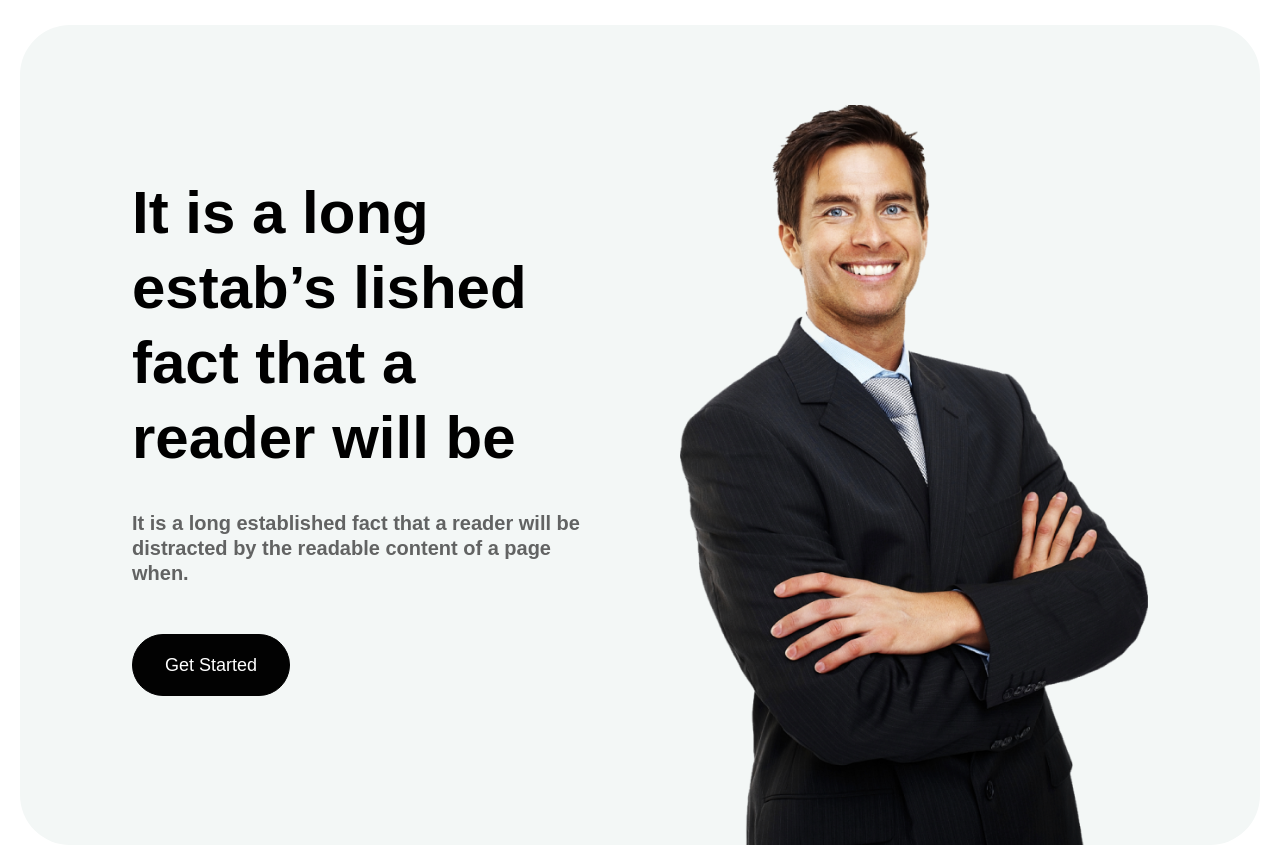
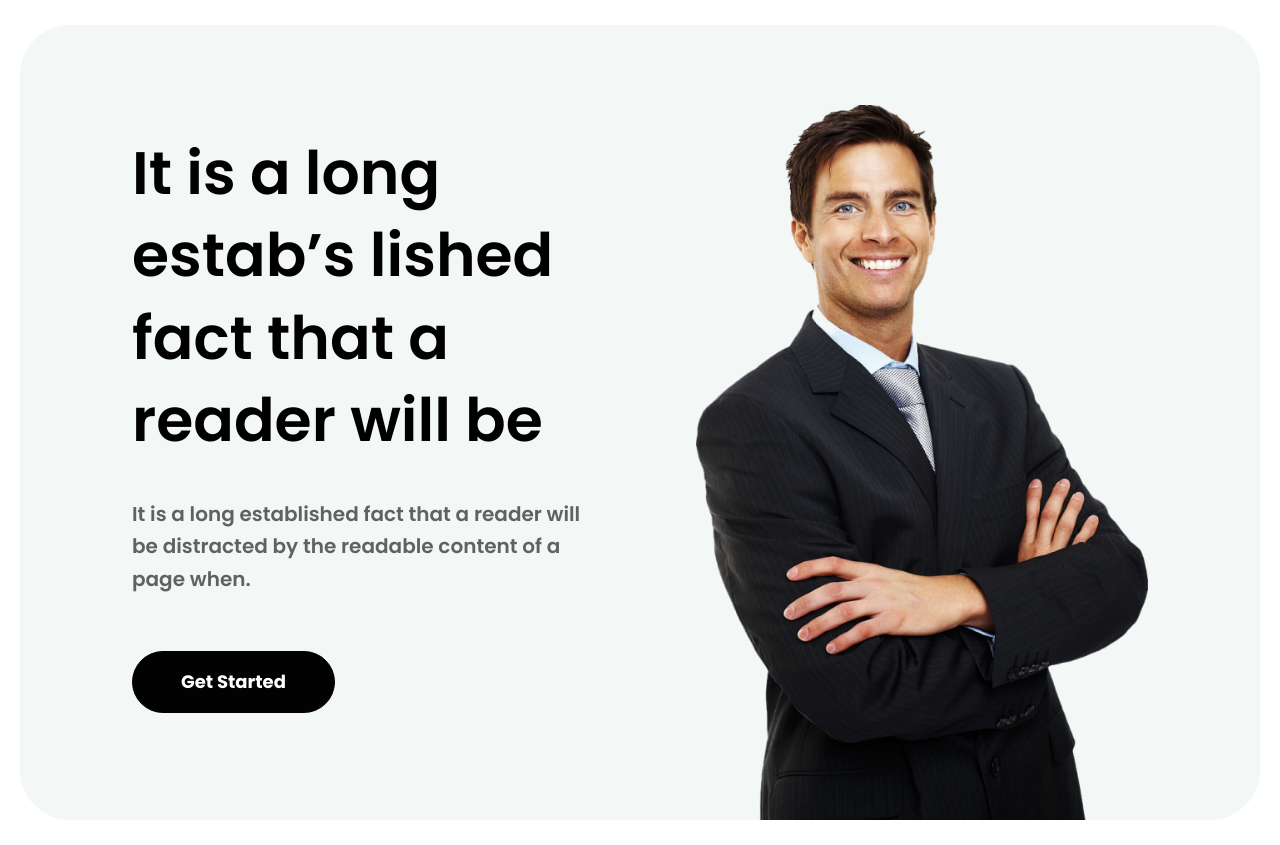
Before and after one commit to tomal223/100-section-projects, a website: page section-1/index.html in a window 1280 px wide. Shown: the part 93-938 px from the top of the page. After the commit the page ends 913 px from the top, so only its background shows below. Drawn offline with Linux system fonts and the light colour scheme.

Commit message:
Section 01 Completed

```diff
--- a/section-1/index.html
+++ b/section-1/index.html
@@ -5,6 +5,10 @@
     <meta charset="UTF-8">
     <meta http-equiv="X-UA-Compatible" content="IE=edge">
     <meta name="viewport" content="width=device-width, initial-scale=1.0">
+    <link rel="preconnect" href="https://fonts.googleapis.com">
+    <link rel="preconnect" href="https://fonts.gstatic.com" crossorigin>
+    <link href="https://fonts.googleapis.com/css2?family=Poppins:wght@400;500;600;700;800&display=swap"
+        rel="stylesheet">
     <link rel="stylesheet" href="dist/style.css">
     <title>Section No. 01 of - 100 Sections </title>
 </head>
@@ -46,16 +50,16 @@
 
     <section class="">
         <div class="container">
-            <div class="bg-[#F3F7F6] px-28 rounded-[50px] grid grid-cols-2 gap-20 items-center">
+            <div class="bg-[#F3F7F6] px-28 rounded-[50px] grid grid-cols-2 gap-28 items-center">
                 <div class="hero-content">
-                    <h2 class="text-black font-semibold text-6xl mb-9 leading-tight">It is a long estab’s
+                    <h2 class="text-black font-semibold text-6xl leading-snug mb-9">It is a long estab’s
                         lished fact that a reader will be</h2>
-                    <p class="text-xl font-semibold text-dark opacity-60 leading-tight mb-12">It is a long established
+                    <p class="text-black font-semibold text-xl opacity-60 mb-14 leading-relaxed">It is a long established
                         fact that a reader
                         will be distracted by the readable content of a page
                         when.</p>
                     <a href=""
-                        class="text-lg transition-colors  bg-dark text-white px-8 py-4 rounded-full border-[1px] border-dark hover:bg-pink-500 hover:border-pink-500 inline-block">Get
+                        class="text-lg transition-colors font-bold  bg-dark text-white px-12 py-4 rounded-full border-[1px] border-dark hover:bg-pink-500 hover:border-pink-500 inline-block">Get
                         Started</a>
                 </div>
                 <div class="hero-image pt-20">
--- a/section-1/src/css/tailwind.css
+++ b/section-1/src/css/tailwind.css
@@ -2,7 +2,8 @@
 @tailwind components;
 @tailwind utilities;
 
-@import url('https://fonts.googleapis.com/css2?family=Poppins:wght@300;400;500;600;700;800&display=swap');
+@import url('https://fonts.googleapis.com/css2?family=Poppins:wght@400;500;600;700;800&display=swap');
+
 
 
 @layer base {
@@ -10,10 +11,3 @@
         font-family: 'Poppins', sans-serif;
     }
 }
-
-input::placeholder,
-textarea::placeholder,
-body #preview-container .hl-app #_builder-form input.form-control:not(textarea)::placeholder,
-body #preview-container .hl-app #_builder-form input.countryphone::placeholder {
-    font-family: 'Montserrat', sans-serif !important;
-}
```
Also changed, not shown: section-1/dist/style.css.
